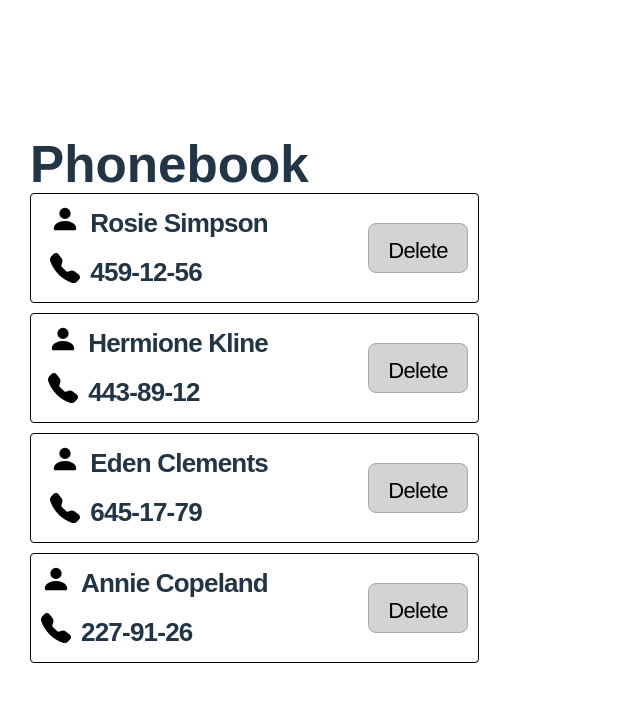
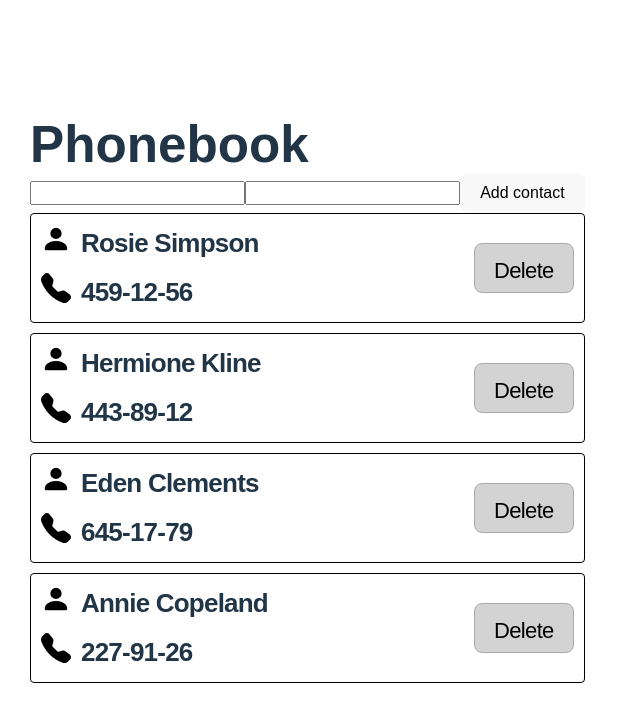
Before and after one commit to Cassel444/goit-react-hw-03, a React (Vite) app: page / in a window 1280 px wide. Shown: the top 722 px of the page, without its empty margins (0-640 px from the left). Built offline with nearby package versions, Linux system fonts and the light colour scheme.

Commit message:
add form jsx

```diff
--- a/package.json
+++ b/package.json
@@ -13,6 +13,7 @@
     "clsx": "^2.1.1",
     "formik": "^2.4.6",
     "modern-normalize": "^2.0.0",
+    "nanoid": "^5.0.7",
     "react": "^18.2.0",
     "react-dom": "^18.2.0",
     "react-icons": "^5.2.1"
--- a/src/components/App/App.jsx
+++ b/src/components/App/App.jsx
@@ -1,16 +1,10 @@
 import css from "./App.module.css";
+import informList from "../../informList.json";
 import { useState, useEffect } from "react";
 
-// import ContactForm from "../ContactForm/ContactForm";
+import ContactForm from "../ContactForm/ContactForm";
 // import SearchBox from "../SearchBox/SearchBox";
 import ContactList from "../ContactList/ContactList";
-
-const informList = [
-  { id: "id-1", name: "Rosie Simpson", number: "459-12-56" },
-  { id: "id-2", name: "Hermione Kline", number: "443-89-12" },
-  { id: "id-3", name: "Eden Clements", number: "645-17-79" },
-  { id: "id-4", name: "Annie Copeland", number: "227-91-26" },
-];
 
 const userInformation = () => {
   const userList = localStorage.getItem("user-data");
@@ -19,20 +13,28 @@ const userInformation = () => {
 
 function App() {
   const [user, setUser] = useState(informList);
+  const [filter, setFilter] = useState('')
+
+  const addContact = (newUser) => {
+    setUser((prevUser) => {
+      return [...prevUser, newUser];
+    });
+  };
+  const deleteUser = (userId) => {
+    setUser((prevUser) => {
+      return prevUser.filter((user) => user.id !== userId);
+    });
+  };
   useEffect(() => {
     localStorage.setItem("user-data", JSON.stringify(user));
   }, [user]);
 
-  const updateFeedback = () => {
-    setUser(user);
-  };
-
   return (
     <div className={css.container}>
       <h1>Phonebook</h1>
-      {/* <ContactForm /> */}
+      <ContactForm onAdd={addContact} />
       {/* <SearchBox /> */}
-      <ContactList list={informList} />
+      <ContactList list={user} onDelete={deleteUser} />
     </div>
   );
 }
--- a/src/components/Contact/Contact.jsx
+++ b/src/components/Contact/Contact.jsx
@@ -2,7 +2,7 @@ import css from "./Contact.module.css";
 
 import { BsFillTelephoneFill, BsFillPersonFill } from "react-icons/bs";
 
-function Contact({ person }) {
+function Contact({ person: { id, name, number }, onDelete }) {
   return (
     <>
       <div>
@@ -10,17 +10,17 @@ function Contact({ person }) {
           <span className={css.icon}>
             <BsFillPersonFill size={30} color="black" />
           </span>
-          <p className={css.text}>{person.name}</p>
+          <p className={css.text}>{name}</p>
         </div>
         <div className={css.element}>
           <span className={css.icon}>
             <BsFillTelephoneFill size={30} color="black" />
           </span>
-          <p className={css.text}>{person.number}</p>
+          <p className={css.text}>{number}</p>
         </div>
       </div>
 
-      <button className={css.btn} type="submit">
+      <button className={css.btn} onClick={() => onDelete(id)} type="submit">
         Delete
       </button>
     </>
--- a/src/components/ContactForm/ContactForm.jsx
+++ b/src/components/ContactForm/ContactForm.jsx
@@ -1,6 +1,22 @@
-import css from './ContactForm.module.css'
+import css from "./ContactForm.module.css";
+import { nanoid } from "nanoid/non-secure";
 
-function ContactForm(){
-    return ()
+function ContactForm({ onAdd }) {
+  const handleSubmit = (e) => {
+    e.preventDefault();
+    onAdd({
+      id: nanoid(),
+      name: e.target.elements.name.value,
+      number: e.target.elements.number.value,
+    });
+    e.target.reset();
+  };
+  return (
+    <form className={css.form} onSubmit={handleSubmit}>
+      <input className={css.field} type="text" name="name" />
+      <input className={css.field} type="number" name="number" />
+      <button type="submit">Add contact</button>
+    </form>
+  );
 }
 export default ContactForm;
--- a/src/components/ContactList/ContactList.jsx
+++ b/src/components/ContactList/ContactList.jsx
@@ -2,13 +2,13 @@ import Contact from "../Contact/Contact";
 
 import css from "./ContactList.module.css";
 
-function ContactList({ list }) {
+function ContactList({ list, onDelete }) {
   return (
     <ul className={css.lists}>
       {list.map((item) => {
         return (
           <li className={css.item} key={item.id}>
-            <Contact person={item} />
+            <Contact person={item} onDelete={onDelete} />
           </li>
         );
       })}
--- a/src/components/ContactList/ContactList.module.css
+++ b/src/components/ContactList/ContactList.module.css
@@ -1,7 +1,7 @@
 .item {
   display: flex;
   align-items: center;
-  justify-content: flex-end;
+  justify-content: space-between;
   border: 1px solid black;
   border-radius: 4px;
   padding: 10px;
--- /dev/null
+++ b/src/informList.json
@@ -0,0 +1,6 @@
+[
+  { "id": "id-1", "name": "Rosie Simpson", "number": "459-12-56" },
+  { "id": "id-2", "name": "Hermione Kline", "number": "443-89-12" },
+  { "id": "id-3", "name": "Eden Clements", "number": "645-17-79" },
+  { "id": "id-4", "name": "Annie Copeland", "number": "227-91-26" }
+]
```
Also changed, not shown: 1 other file (tests, documents, lock files or other folders).
